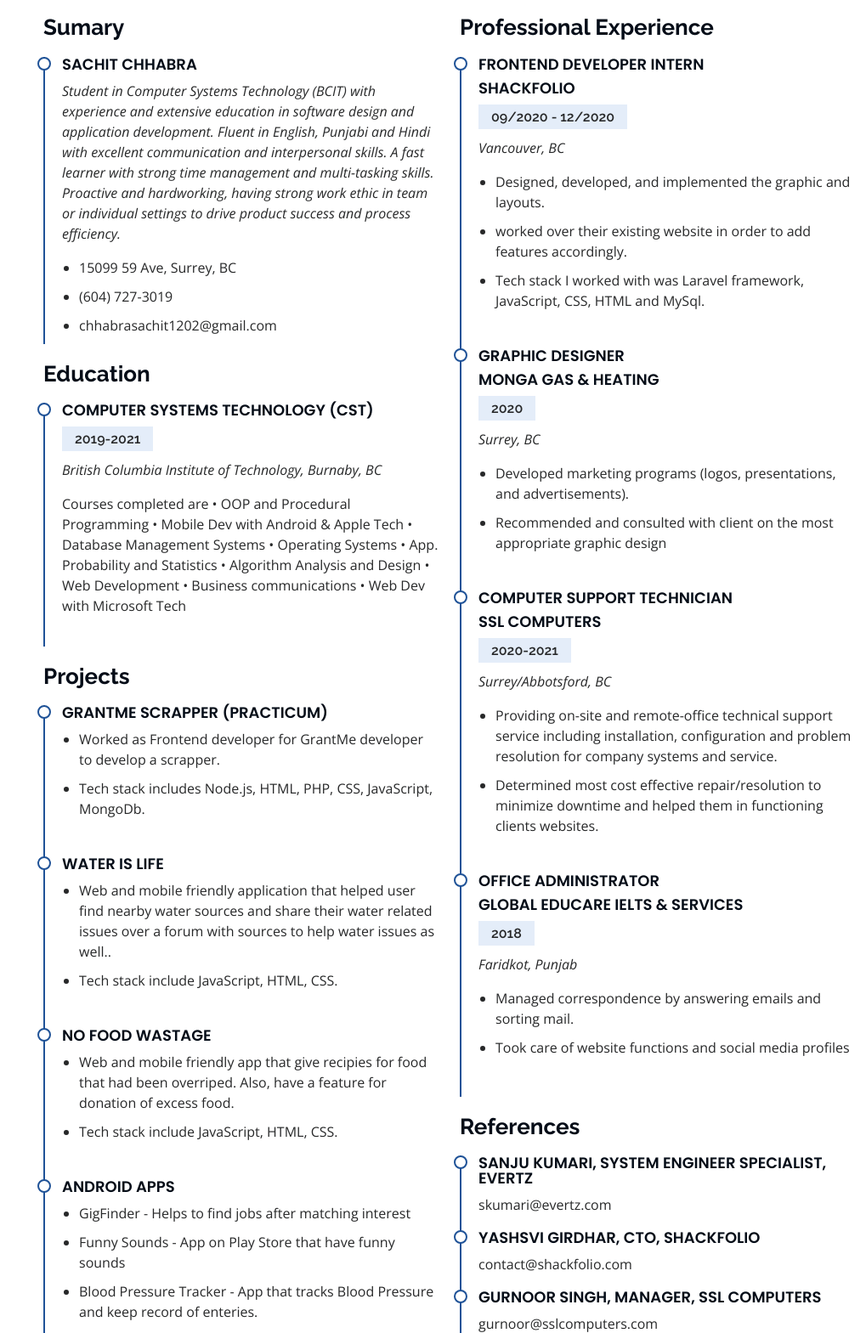
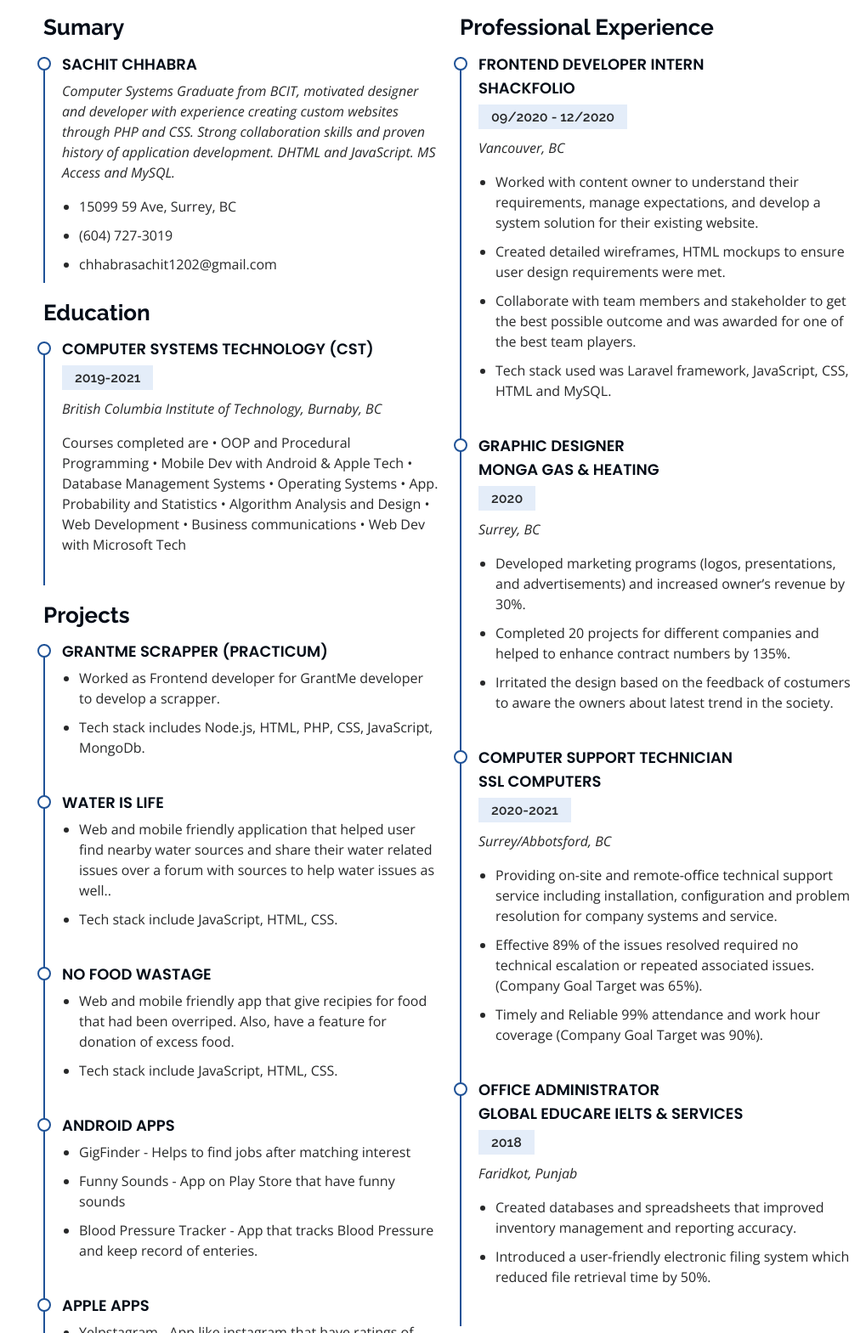
Before and after one commit to chhabrasachit/chhabrasachit.github.io, a plain HTML site: page index.html in a window 1280 px wide. Shown: the part 2271-3840 px from the top of the page at 85% size, without its empty margins (261-1280 px from the left). Drawn offline with nearby package versions, Linux system fonts and the light colour scheme.

Commit message:
Update index.html

```diff
--- a/index.html
+++ b/index.html
@@ -27,12 +27,6 @@
   <!-- Template Main CSS File -->
   <link href="assets/css/style.css" rel="stylesheet">
 
-  <!-- =======================================================
-  * Template Name: iPortfolio - v3.1.0
-  * Template URL: https://bootstrapmade.com/iportfolio-bootstrap-portfolio-websites-template/
-  * Author: BootstrapMade.com
-  * License: https://bootstrapmade.com/license/
-  ======================================================== -->
 </head>
 
 <body>
@@ -232,7 +226,7 @@
             <h3 class="resume-title">Sumary</h3>
             <div class="resume-item pb-0">
               <h4>Sachit Chhabra</h4>
-              <p><em>Student in Computer Systems Technology (BCIT) with experience and extensive education in software design and application development. Fluent in English, Punjabi and Hindi with excellent communication and interpersonal skills. A fast learner with strong time management and multi-tasking skills. Proactive and hardworking, having strong work ethic in team or individual settings to drive product success and process efficiency.</em></p>
+              <p><em>Computer Systems Graduate from BCIT, motivated designer and developer with experience creating custom websites through PHP and CSS. Strong collaboration skills and proven history of application development. DHTML and JavaScript. MS Access and MySQL. </em></p>
               <ul>
                 <li>15099 59 Ave, Surrey, BC</li>
                 <li>(604) 727-3019</li>
@@ -314,9 +308,10 @@
               <h5>09/2020 - 12/2020</h5>
               <p><em>Vancouver, BC </em></p>
               <ul>
-                <li>Designed, developed, and implemented the graphic and layouts.</li>
-                <li>worked over their existing website in order to add features accordingly. </li>
-                <li>Tech stack I worked with was Laravel framework, JavaScript, CSS, HTML and MySql.</li>
+                <li>Worked with content owner to understand their requirements, manage expectations, and develop a system solution for their existing website.</li>
+                <li>Created detailed wireframes, HTML mockups to ensure user design requirements were met. </li>
+                <li>Collaborate with team members and stakeholder to get the best possible outcome and was awarded for one of the best team players.</li>
+                <li>Tech stack used was Laravel framework, JavaScript, CSS, HTML and MySQL.</li>
               </ul>
             </div>
             <div class="resume-item">
@@ -325,8 +320,9 @@
               <h5>2020</h5>
               <p><em>Surrey, BC</em></p>
               <ul>
-                <li>Developed marketing programs (logos, presentations, and advertisements).</li>
-                <li>Recommended and consulted with client on the most appropriate graphic design</li>
+                <li>Developed marketing programs (logos, presentations, and advertisements) and increased owner’s revenue by 30%. </li>
+                <li>Completed 20 projects for different companies and helped to enhance contract numbers by 135%.</li>
+                <li>Irritated the design based on the feedback of costumers to aware the owners about latest trend in the society. </li>
               </ul>
             </div>
             <div class="resume-item">
@@ -335,8 +331,9 @@
               <h5>2020-2021</h5>
               <p><em>Surrey/Abbotsford, BC</em></p>
               <ul>
-                <li>Providing on-site and remote-office technical support service including installation, configuration and problem resolution for company systems and service.</li>
-                <li>Determined most cost effective repair/resolution to minimize downtime and helped them in functioning clients websites.</li>
+                <li>Providing on-site and remote-oﬃce technical support service including installation, conﬁguration and problem resolution for company systems and service.</li>
+                <li>Effective 89% of the issues resolved required no technical escalation or repeated associated issues. (Company Goal Target was 65%).</li>
+                <li>Timely and Reliable 99% attendance and work hour coverage (Company Goal Target was 90%).</li>
               </ul>
             </div>
             <div class="resume-item">
@@ -345,8 +342,8 @@
               <h5>2018</h5>
               <p><em>Faridkot, Punjab</em></p>
               <ul>
-                <li>Managed correspondence by answering emails and sorting mail.</li>
-                <li>Took care of website functions and social media profiles</li>
+                <li>Created databases and spreadsheets that improved inventory management and reporting accuracy.</li>
+                <li>Introduced a user-friendly electronic filing system which reduced file retrieval time by 50%.</li>
               </ul>
             </div>
             <h3 class="resume-title">References</h3>
```
